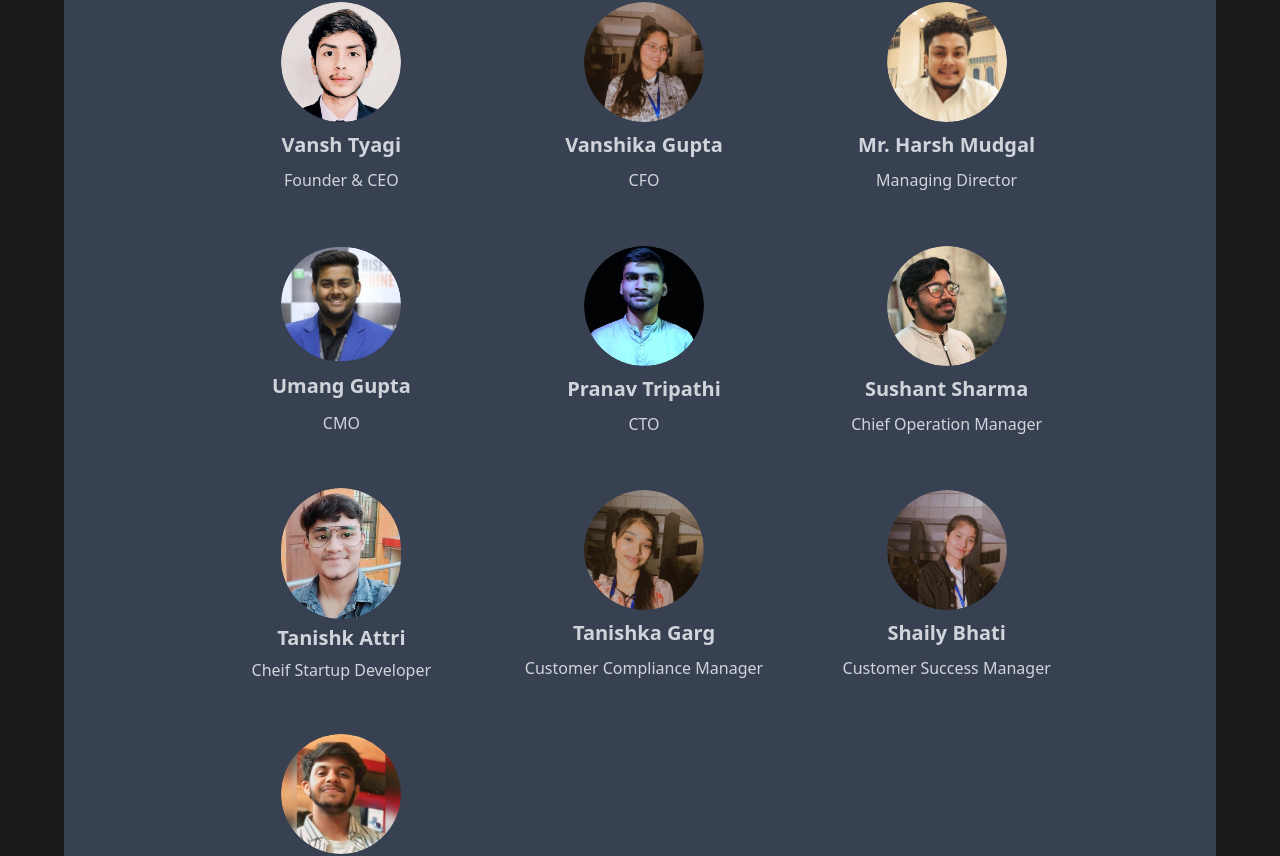
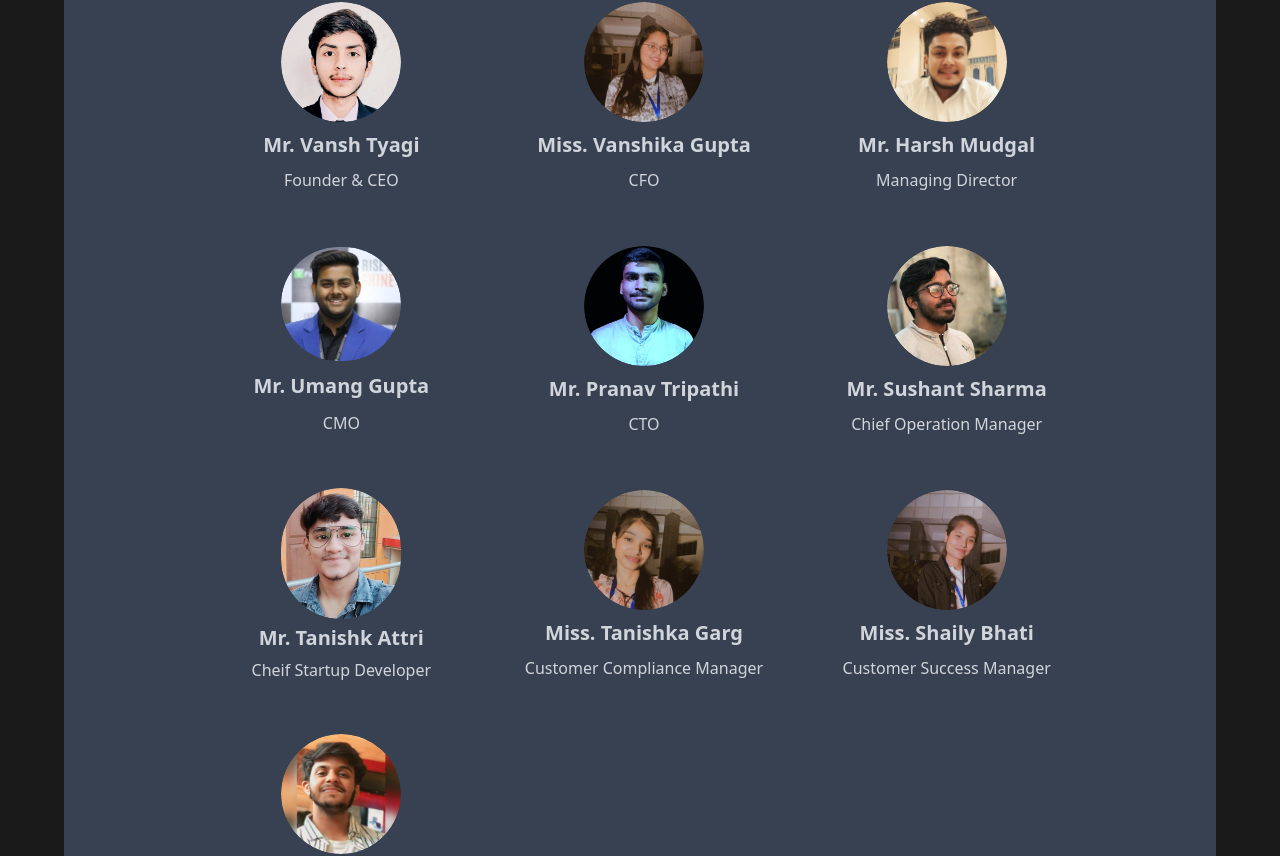
Before and after one commit to prnvtripathi/campaigning-source, a Next.js app: page /about in a window 1280 px wide. Shown: the part 1539-2395 px from the top of the page. Built offline with nearby package versions, Linux system fonts and the light colour scheme; no server answers.

Commit message:
Update about.js

```diff
--- a/pages/about.js
+++ b/pages/about.js
@@ -98,13 +98,13 @@ const services = [
 const team = [
     {
         img: "/team/vansh.jpg",
-        name: "Vansh Tyagi",
+        name: "Mr. Vansh Tyagi",
         position: "Founder & CEO",
         linkedin: "https://www.linkedin.com/in/vansh-tyagi-a04355210/"
     },
     {
         img: "/team/vanshika.jpg",
-        name: "Vanshika Gupta",
+        name: "Miss. Vanshika Gupta",
         position: "CFO",
         linkedin: "https://www.linkedin.com/in/vanshika-gupta23052003/"
     },
@@ -116,43 +116,43 @@ const team = [
     },
     {
         img: "/team/umang.jpg",
-        name: "Umang Gupta",
+        name: "Mr. Umang Gupta",
         position: "CMO",
         linkedin: "https://www.linkedin.com/"
     },
     {
         img: "/team/pranav.jpeg",
-        name: "Pranav Tripathi",
+        name: "Mr. Pranav Tripathi",
         position: "CTO",
         linkedin: "https://www.linkedin.com/in/tripathipranav14/"
     },
     {
         img: "/team/sushant.jpeg",
-        name: "Sushant Sharma",
+        name: "Mr. Sushant Sharma",
         position: "Chief Operation Manager",
         linkedin: "https://www.linkedin.com/in/sushant2021cs101/"
     },
     {
         img: "/team/tanishk.jpg",
-        name: "Tanishk Attri",
+        name: "Mr. Tanishk Attri",
         position: "Cheif Startup Developer",
         linkedin: "https://www.linkedin.com/in/tanishk-attri-a49027220/"
     },
     {
         img: "/team/tanishka.jpg",
-        name: "Tanishka Garg",
+        name: "Miss. Tanishka Garg",
         position: "Customer Compliance Manager",
         linkedin: "https://www.linkedin.com/in/tanishka-garg-21885622a"
     },
     {
         img: "/team/shaily.jpg",
-        name: "Shaily Bhati",
+        name: "Miss. Shaily Bhati",
         position: "Customer Success Manager",
         linkedin: "https://www.linkedin.com/in/shaily-bhati-8b875524b"
     },
     {
         img: "/team/akshay.jpg",
-        name: "Akshay Kumar Sharma",
+        name: "Mr. Akshay Kumar Sharma",
         position: "Public Relations Manager",
         linkedin: "https://www.linkedin.com/in/akshay-kumar-sharma-devvoyager/"
     },
```
